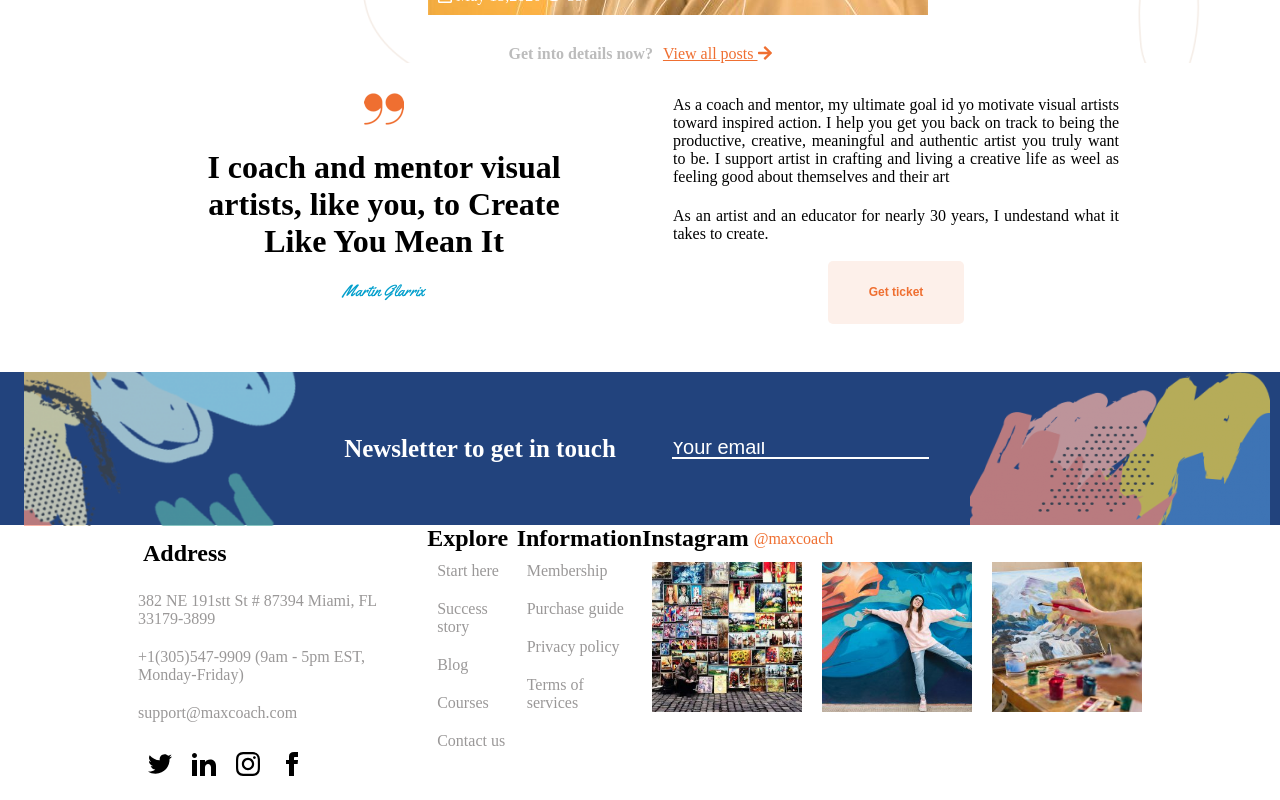
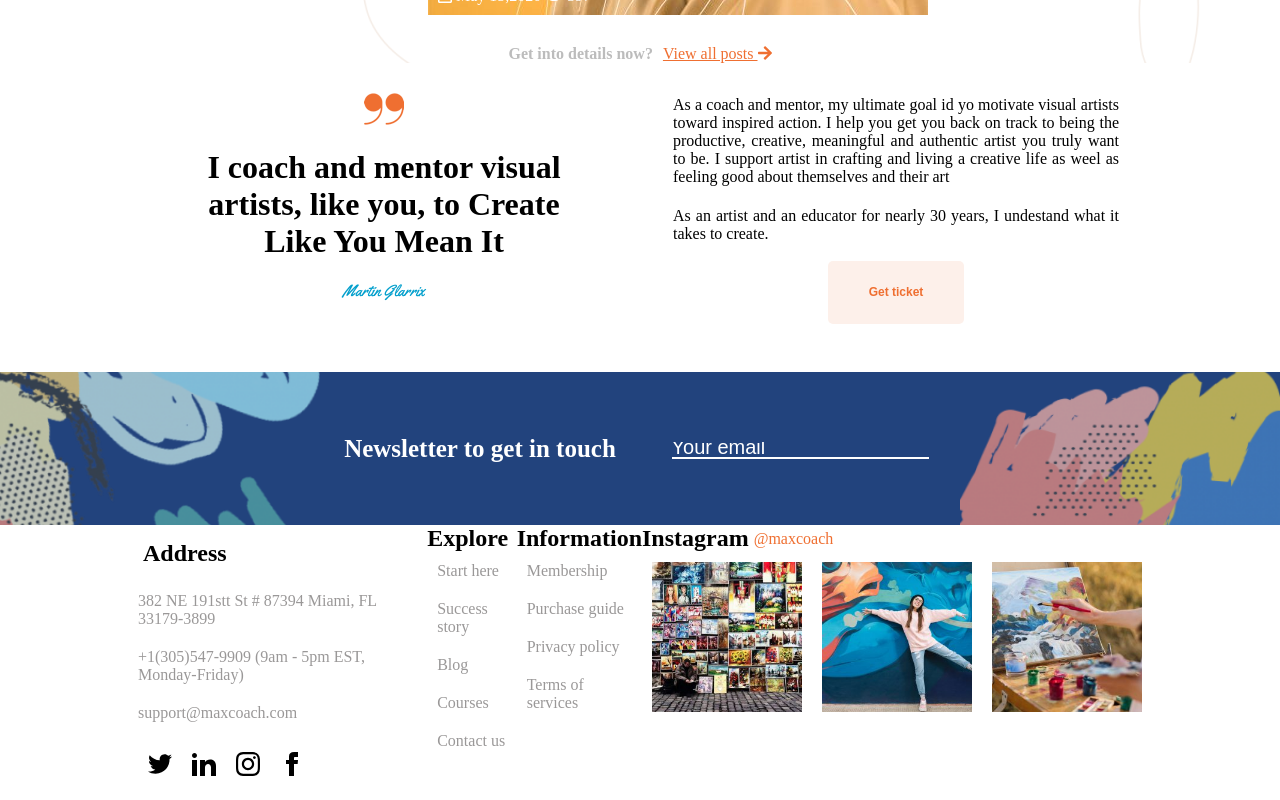
Before and after one commit to bizon-dot/proj-html-vuejs, a Vue app: page / in a window 1280 px wide. Shown: the part 4768-5568 px from the top of the page. Built offline with nearby package versions, Linux system fonts and the light colour scheme.

Commit message:
Sezione newsletter completa

```diff
--- a/src/components/ContactMe.vue
+++ b/src/components/ContactMe.vue
@@ -36,21 +36,24 @@ export default {
 
 <!-- Add "scoped" attribute to limit CSS to this component only -->
 <style scoped lang="scss">
-  @import "./style/general.scss";
-  .photo-right{
-    height: 64%;
-    width: auto;
-  }
-
+@import "./style/general.scss";
 .row{
    display: flex;
    flex-direction: row;
-   //justify-content: flex-start;
-
+   justify-content: space-between;
    .col{
+      background-color: $dark-vibrant;
      line-height: 153px;
+     max-height: 153px;
+     width: 100%;
      text-align: center;
      flex: 25%;
+
+     img{
+       width:100%;
+       height: 100%;
+       object-fit: cover;
+     }
 
      .title{
        color: white;
@@ -72,9 +75,5 @@ export default {
    }
 }
 
-.contact{
-  background-color: $dark-vibrant;
-  max-height: 153px;
-}
 
 </style>
```
